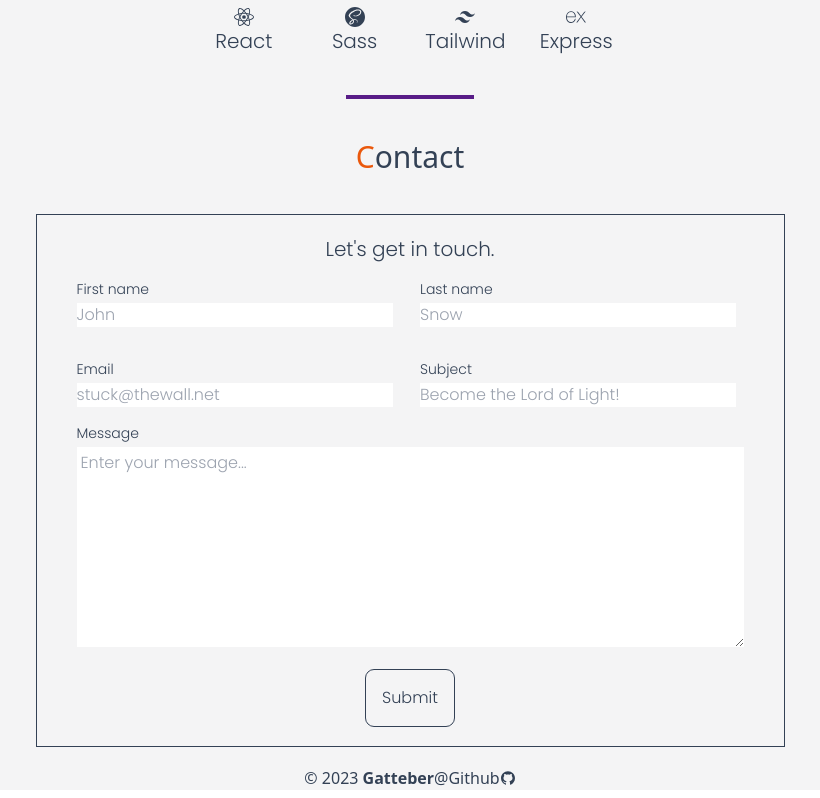
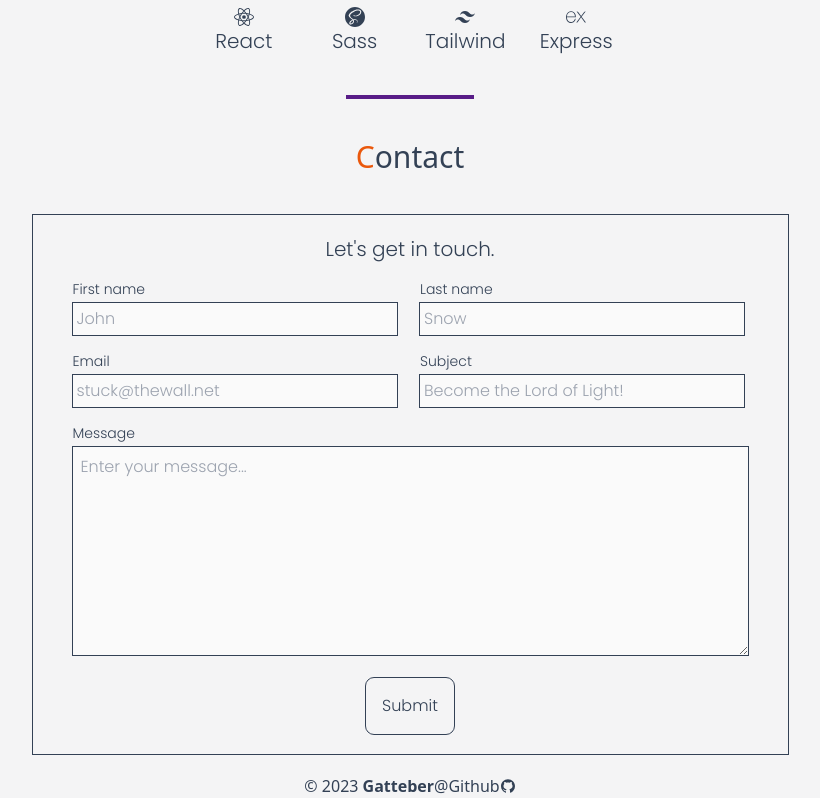
Before and after one commit to Gatteber/portfolio-website, a React (Vite) app in the folder client/: page / in a window 1280 px wide. Shown: the part 1937-2735 px from the top of the page, without its empty margins (230-1050 px from the left). Built offline with nearby package versions, Linux system fonts and the light colour scheme; no server answers.

Commit message:
contact form styling

```diff
--- a/client/src/pages/Contact.tsx
+++ b/client/src/pages/Contact.tsx
@@ -62,7 +62,11 @@ const ContactForm = () => {
         <span className="flex justify-center text-xl">Let's get in touch.</span>
         <div className="md:grid md:grid-cols-2 md:gap-5">
           <div>
-            <label htmlFor="" className="block text-sm mb-1">
+            <label
+              htmlFor="firstname"
+              className="block text-sm mb-1"
+              title="Please enter your first name."
+            >
               First name
             </label>
             <input
@@ -70,15 +74,20 @@ const ContactForm = () => {
               name="firstName"
               value={contactFormInfo.firstName}
               onChange={handleChange}
-              id=""
+              id="firstname"
               placeholder="John"
-              className="mb-4"
+              className="p-1 bg-zinc-50 outline outline-slate-700 outline-1 focus:outline-purple-900 focus:shadow-purple-900 focus:shadow-sm dark:bg-zinc-600 dark:outline-slate-50 dark:focus:outline-orange-300 dark:focus:shadow-orange-300"
               aria-label="firstName"
+              title="Please enter your first name."
               required
             />
           </div>
           <div>
-            <label htmlFor="" className="block text-sm mb-1">
+            <label
+              htmlFor="lastname"
+              className="block text-sm mb-1"
+              title="Please enter your last name."
+            >
               Last name
             </label>
             <input
@@ -86,17 +95,22 @@ const ContactForm = () => {
               name="lastName"
               value={contactFormInfo.lastName}
               onChange={handleChange}
-              id=""
+              id="lastname"
               placeholder="Snow"
-              className=""
+              className="p-1 bg-zinc-50 outline outline-slate-700 outline-1 focus:outline-purple-900 focus:shadow-purple-900 focus:shadow-sm dark:bg-zinc-600 dark:outline-slate-50 dark:focus:outline-orange-300 dark:focus:shadow-orange-300"
               aria-label="lastName"
+              title="Please enter your last name."
               required
             />
           </div>
         </div>
         <div className="md:grid md:grid-cols-2 md:gap-5">
           <div>
-            <label htmlFor="" className="block text-sm mb-1">
+            <label
+              htmlFor="email"
+              className="block text-sm mb-1"
+              title="Please enter your email address."
+            >
               Email
             </label>
             <input
@@ -104,15 +118,20 @@ const ContactForm = () => {
               name="email"
               value={contactFormInfo.email}
               onChange={handleChange}
-              id=""
+              id="email"
               placeholder="stuck@thewall.net"
-              className=""
+              className="p-1 bg-zinc-50 outline outline-slate-700 outline-1 focus:outline-purple-900 focus:shadow-purple-900 focus:shadow-sm dark:bg-zinc-600 dark:outline-slate-50 dark:focus:outline-orange-300 dark:focus:shadow-orange-300"
               aria-label="email"
+              title="Please enter your email address."
               required
             />
           </div>
           <div>
-            <label htmlFor="" className="block text-sm mb-1">
+            <label
+              htmlFor="subject"
+              className="block text-sm mb-1"
+              title="Please enter the email's subject."
+            >
               Subject
             </label>
             <input
@@ -120,29 +139,35 @@ const ContactForm = () => {
               name="subject"
               value={contactFormInfo.subject}
               onChange={handleChange}
-              id=""
+              id="subject"
               placeholder="Become the Lord of Light!"
-              className=""
+              className="p-1 bg-zinc-50 outline outline-slate-700 outline-1 focus:outline-purple-900 focus:shadow-purple-900 focus:shadow-sm dark:bg-zinc-600 dark:outline-slate-50 dark:focus:outline-orange-300 dark:focus:shadow-orange-300"
               aria-label="subject"
+              title="Please enter the email's subject."
               required
             />
           </div>
         </div>
         <div>
-          <label htmlFor="" className="block text-sm mb-1">
+          <label
+            htmlFor="message"
+            className="block text-sm mb-1"
+            title="Please enter the message for the user."
+          >
             Message
           </label>
           <textarea
             name="message"
-            id=""
+            id="message"
             value={contactFormInfo.message}
             onChange={handleChange}
             //check for screensize, return larger message if deskstop view
             cols={width < breakpoint ? 21 : 46}
             rows={8}
-            className="p-1"
+            className="p-2 bg-zinc-50 outline outline-slate-700 outline-1 focus:outline-purple-900 focus:shadow-purple-900 focus:shadow-sm dark:bg-zinc-600 dark:outline-slate-50 dark:focus:outline-orange-300 dark:focus:shadow-orange-300"
             placeholder="Enter your message..."
             aria-label="message"
+            title="Please enter the message for the user."
             required
           ></textarea>
         </div>
```
